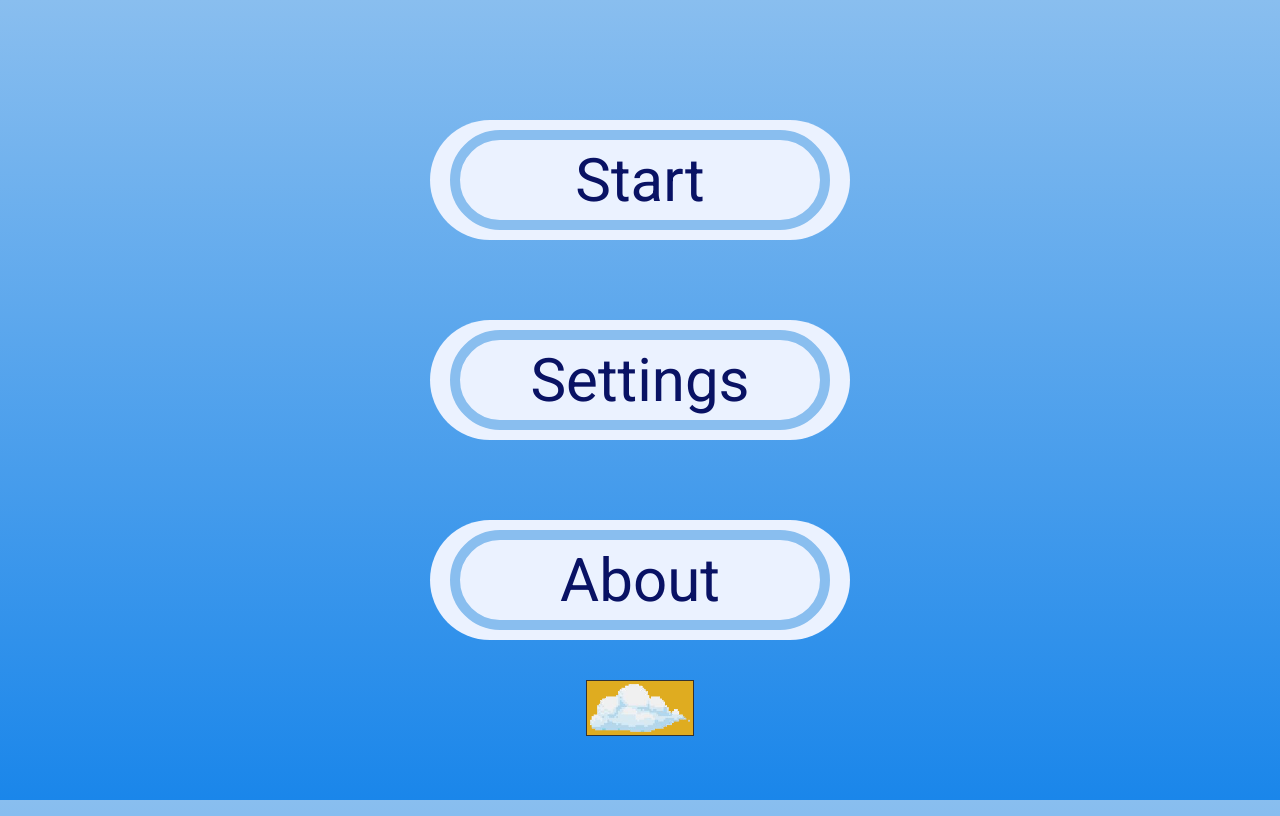
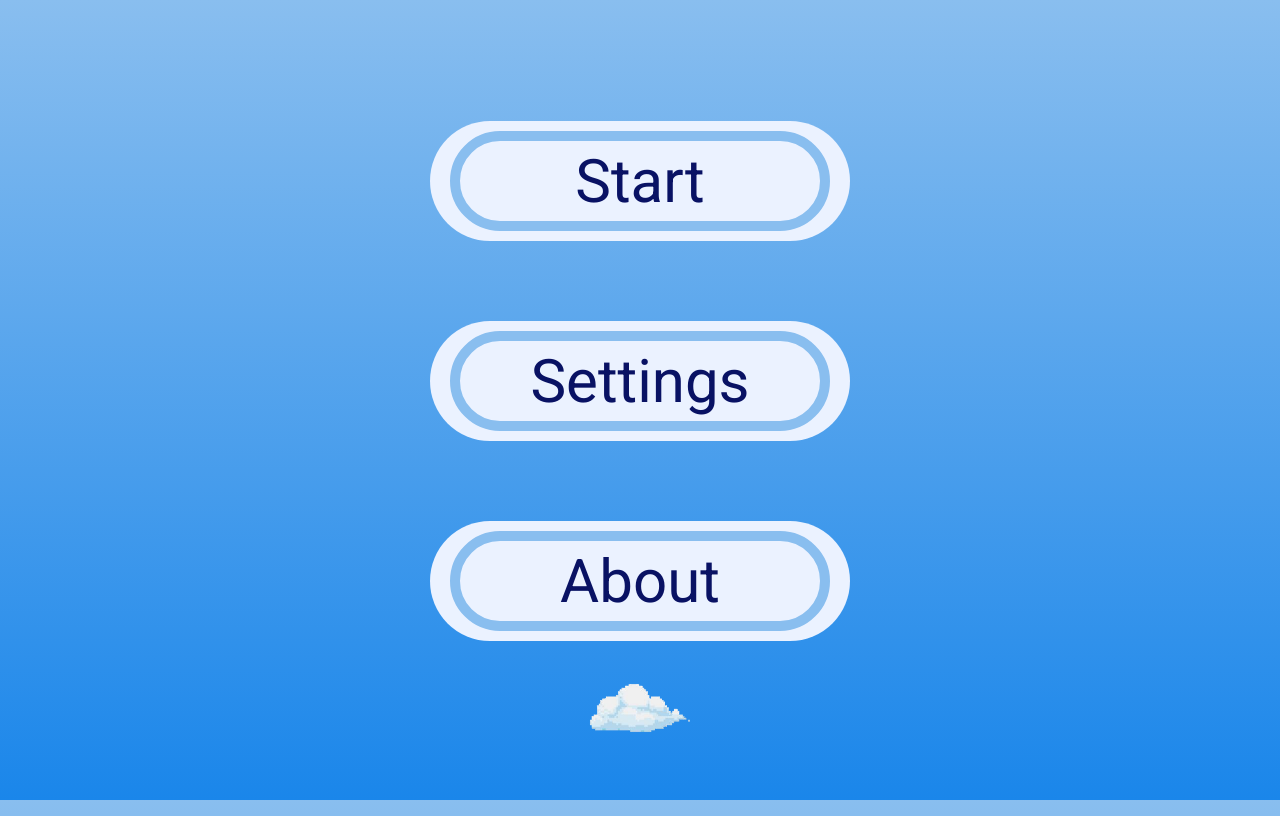
Before and after one commit to luchshij-Username/luchshij-Username.github.io, a plain HTML site: page index.html in a window 1280 px wide. Drawn offline with Linux system fonts and the light colour scheme.

Commit message:
Update style.css

```diff
--- a/style.css
+++ b/style.css
@@ -87,8 +87,6 @@ main {
 
 
 .main-menu img {
-	background: #dfac20;
-	border: 1px solid #333;
 	font-size: 16px;
 	padding: 0.2em;
 	position: relative;
```
